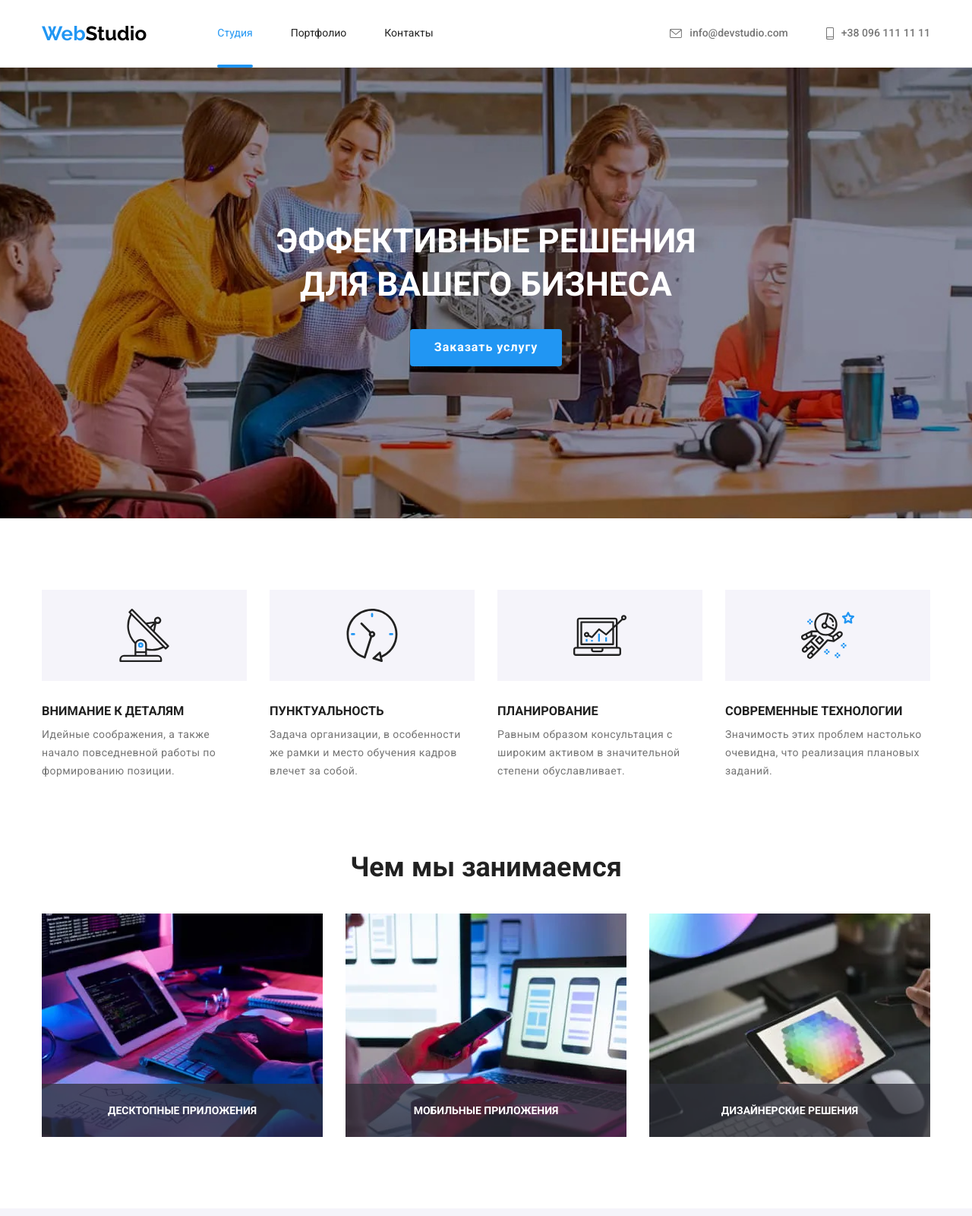
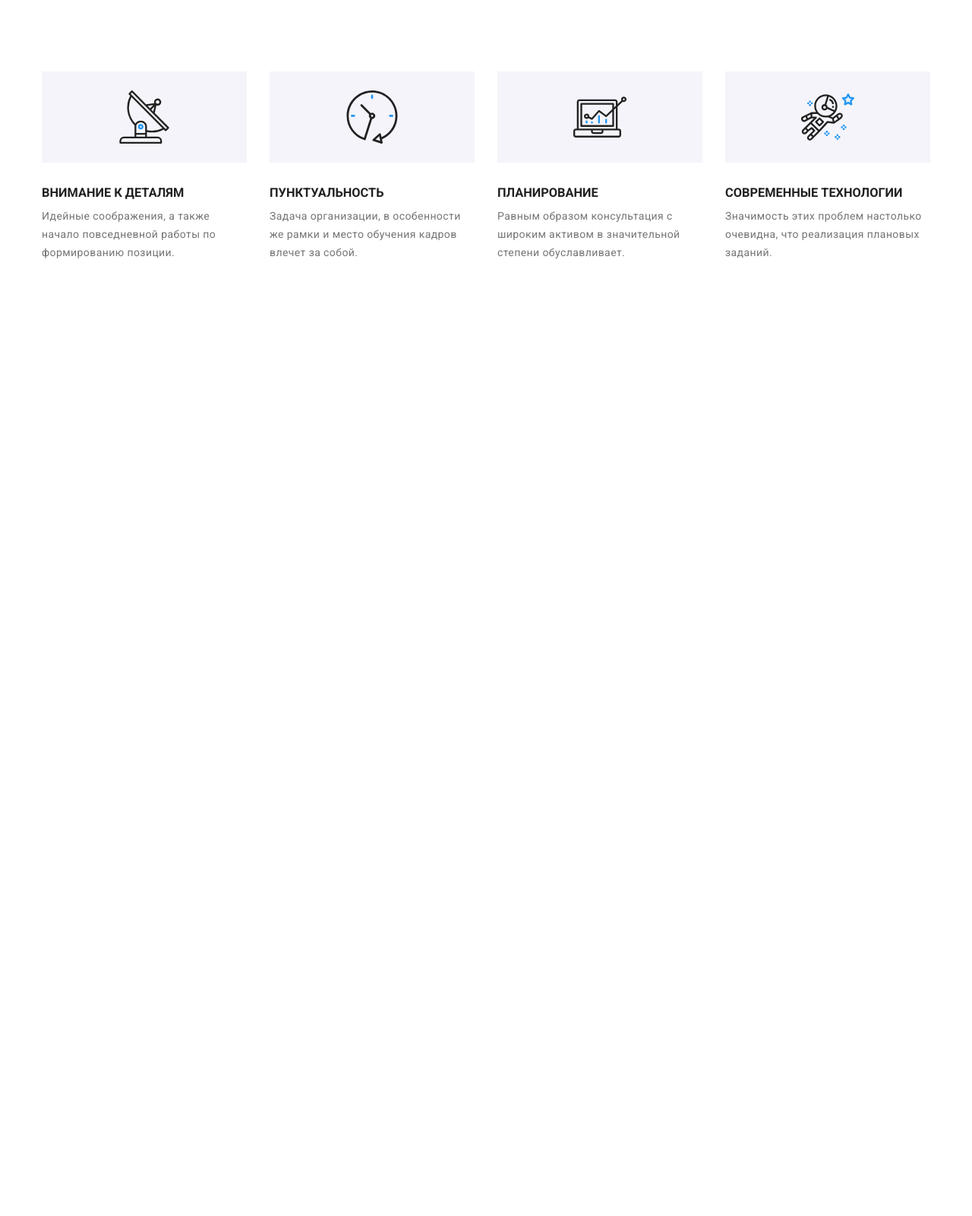
Before and after one commit to Fredy228/goit-markup-hw-08, a plain HTML site: page index.html in a window 1280 px wide. Shown: the top 1600 px of the page at 76% size. After the commit the page ends 800 px from the top, so only its background shows below. Drawn offline with Linux system fonts and the light colour scheme; a script that the page names is missing.

Commit message:
esplly-adaptive

```diff
--- a/index.html
+++ b/index.html
@@ -12,7 +12,7 @@
 </head>
 <body data-body>
     <!-- Header -->
-    <header class="header width-website">
+    <!-- <header class="header width-website">
         <div class="container">
             <div class="header__inner">
                 <a class="logo" href="./index.html" lang="en"><span class="logo__part">Web</span>Studio</a>
@@ -49,12 +49,12 @@
                 </ul>
             </div>
         </div>
-    </header>
+    </header> -->
 
     <!-- Main -->
     <main class="main-contant">
         <!-- Intro -->
-        <section class="intro width-website">
+        <!-- <section class="intro width-website">
             <div class="container">
                 <div class="intro__inner">
                     <div class="intro__title-box">
@@ -67,7 +67,7 @@
                     </button>
                 </div>
             </div>
-            <!-- Modal window -->
+
             <div class="backdrop is-hidden" data-modal>
                 <div class="modal">
                     <button class="modal__btn-close" type="button" data-modal-close>
@@ -117,7 +117,7 @@
                     </form>
                 </div>
             </div>
-        </section>
+        </section> -->
 
         <!-- Esplly -->
         <section class="esplly width-website">
@@ -183,7 +183,7 @@
         </section>
 
         <!-- About -->
-        <section class="about width-website">
+        <!-- <section class="about width-website">
             <div class="container">
                 <div class="about__inner">
                     <h2 class="about__title section-title">
@@ -192,7 +192,7 @@
                     <ul class="about__list list">
                         <li class="about__item">
                             <picture>
-								<!-- desktop screen -->
+
 								<source
 									srcset="./images/about/about-1_desk.webp 1x, ./images/about/about-1_desk@2x.webp 2x"
 									type="image/webp"
@@ -209,7 +209,7 @@
                         </li>
                         <li class="about__item">
                             <picture>
-								<!-- desktop screen -->
+
 								<source
 									srcset="./images/about/about-2_desk.webp 1x, ./images/about/about-2_desk@2x.webp 2x"
 									type="image/webp"
@@ -226,7 +226,7 @@
                         </li>
                         <li class="about__item">
                             <picture>
-								<!-- desktop screen -->
+
 								<source
 									srcset="./images/about/about-3_desk.webp 1x, ./images/about/about-3_desk@2x.webp 2x"
 									type="image/webp"
@@ -244,10 +244,10 @@
                     </ul>
                 </div>
             </div>
-        </section>
+        </section> -->
 
         <!-- Team -->
-        <section class="team width-website">
+        <!-- <section class="team width-website">
             <div class="container">
                 <div class="team__inner">
                     <h2 class="team__title section-title">
@@ -256,7 +256,7 @@
                     <ul class="team__list list">
                         <li class="team__item">
 							<picture>
-								<!-- desktop screen -->
+
 								<source
 									media="(min-width: 1200px)"
 									srcset="./images/team/team-1_desk.webp 1x, ./images/team/team-1_desk@2x.webp 2x"
@@ -268,7 +268,7 @@
 									type="image/jpg"
 								/>
 
-								<!-- tablet screen -->
+
 								<source
 									media="(min-width: 768px)"
 									srcset="./images/team/team-1_tab.webp 1x, ./images/team/team-1_tab@2x.webp 2x"
@@ -280,7 +280,7 @@
 									type="image/jpg"
 								/>
 
-								<!-- mobile screen -->
+
 								<source
 									media="(max-width: 767px)"
 									srcset="./images/team/team-1_mob.webp 1x, ./images/team/team-1_mob@2x.webp 2x"
@@ -330,7 +330,7 @@
                         </li>
                         <li class="team__item">
                             <picture>
-								<!-- desktop screen -->
+
 								<source
 									media="(min-width: 1200px)"
 									srcset="./images/team/team-2_desk.webp 1x, ./images/team/team-2_desk@2x.webp 2x"
@@ -342,7 +342,7 @@
 									type="image/jpg"
 								/>
 
-								<!-- tablet screen -->
+
 								<source
 									media="(min-width: 768px)"
 									srcset="./images/team/team-2_tab.webp 1x, ./images/team/team-2_tab@2x.webp 2x"
@@ -354,7 +354,6 @@
 									type="image/jpg"
 								/>
 
-								<!-- mobile screen -->
 								<source
 									media="(max-width: 767px)"
 									srcset="./images/team/team-2_mob.webp 1x, ./images/team/team-2_mob@2x.webp 2x"
@@ -404,7 +403,7 @@
                         </li>
                         <li class="team__item">
                             <picture>
-								<!-- desktop screen -->
+
 								<source
 									media="(min-width: 1200px)"
 									srcset="./images/team/team-3_desk.webp 1x, ./images/team/team-3_desk@2x.webp 2x"
@@ -416,7 +415,7 @@
 									type="image/jpg"
 								/>
 
-								<!-- tablet screen -->
+
 								<source
 									media="(min-width: 768px)"
 									srcset="./images/team/team-3_tab.webp 1x, ./images/team/team-3_tab@2x.webp 2x"
@@ -428,7 +427,6 @@
 									type="image/jpg"
 								/>
 
-								<!-- mobile screen -->
 								<source
 									media="(max-width: 767px)"
 									srcset="./images/team/team-3_mob.webp 1x, ./images/team/team-3_mob@2x.webp 2x"
@@ -478,7 +476,7 @@
                         </li>
                         <li class="team__item">
                             <picture>
-								<!-- desktop screen -->
+
 								<source
 									media="(min-width: 1200px)"
 									srcset="./images/team/team-4_desk.webp 1x, ./images/team/team-4_desk@2x.webp 2x"
@@ -490,7 +488,7 @@
 									type="image/jpg"
 								/>
 
-								<!-- tablet screen -->
+
 								<source
 									media="(min-width: 768px)"
 									srcset="./images/team/team-4_tab.webp 1x, ./images/team/team-4_tab@2x.webp 2x"
@@ -502,7 +500,7 @@
 									type="image/jpg"
 								/>
 
-								<!-- mobile screen -->
+
 								<source
 									media="(max-width: 767px)"
 									srcset="./images/team/team-4_mob.webp 1x, ./images/team/team-4_mob@2x.webp 2x"
@@ -553,11 +551,11 @@
                     </ul>
                 </div>
             </div>
-        </section>
+        </section> -->
 
         <!-- Clients -->
 
-        <section class="clients width-website">
+        <!-- <section class="clients width-website">
             <div class="container">
                 <div class="clients__inner">
                     <h2 class="clients__title section-title">
@@ -610,10 +608,10 @@
                 </div>
             </div>
         </section>
-    </main>
+    </main> -->
 
     <!-- Footer -->
-    <footer class="footer width-website">
+    <!-- <footer class="footer width-website">
         <div class="container">
             <div class="footer__inner">
                 <ul class="footer__list list">
@@ -685,7 +683,7 @@
                 </ul>
             </div>
         </div>
-    </footer>
+    </footer> -->
     <script src="./js/modal.js"></script>
 </body>
 </html>
--- a/sass/base/_common.scss
+++ b/sass/base/_common.scss
@@ -3,6 +3,7 @@ body{
     font-size: 14px;
     color: var(--color-main-text);
     margin: 0;
+
     &.no-scroll {
         overflow: hidden;
     }
--- a/sass/layout/_esplly.scss
+++ b/sass/layout/_esplly.scss
@@ -1,18 +1,48 @@
 .esplly {
-    padding: 94px 0;
+    padding: 60px 0;
+
+    @media screen and (min-width: 1200px) {
+        padding: 94px 0;
+    }
+
+    &__inner {
+        display: flex;
+        justify-content: center;
+    }
 
     &__list {
-        display: flex;
-        flex-wrap: wrap;
+
+        @media screen and (min-width: 768px) {
+            display: flex;
+            flex-wrap: wrap;
+            margin: -15px;
+        }
+
+        @media screen and (min-width: 768px) and (max-width: 1199px) {
+            max-width: 768px;
+        }
     }
 
     &__item {
-       width: calc((100% - 90px) / 4);
-       margin-right: 30px;
+
+        @media screen and (min-width: 480px) and (max-width: 767px) {
+            max-width: 480px;
+        }
+
+        @media screen and (min-width: 768px) {
+            width: calc((100% - 2 * 30px) / 2);
+            margin: 15px;
+        }
+
+        @media screen and (min-width: 1200px) {
+            width: calc((100% - 4 * 30px) / 4);
+        }
     }
 
-    &__item:nth-child(4n) {
-        margin-right: 0;
+    &__item:not(:last-child) {
+        @media screen and (max-width:767px) {
+            margin-bottom: 30px;
+        }
     }
 
     &__icon-box {
@@ -30,6 +60,9 @@
         font-weight: bold;
         text-transform: uppercase;
         margin-bottom: 10px;
+        @media screen and (max-width: 767px) {
+            text-align: center;
+        }
     }
 
     &__text {
```
Also changed, not shown: css/main.css, css/main.min.css, 2 other files.
